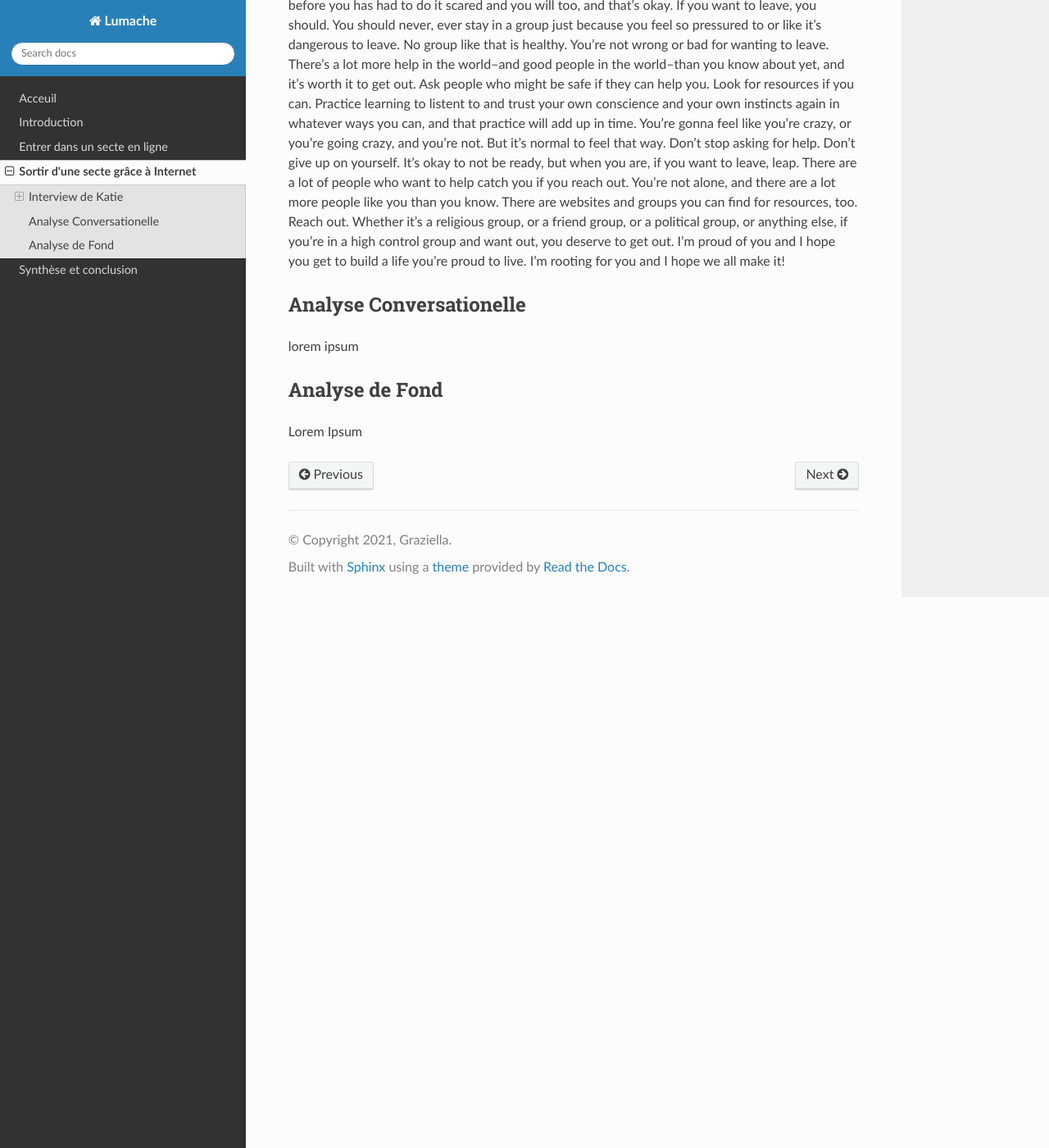
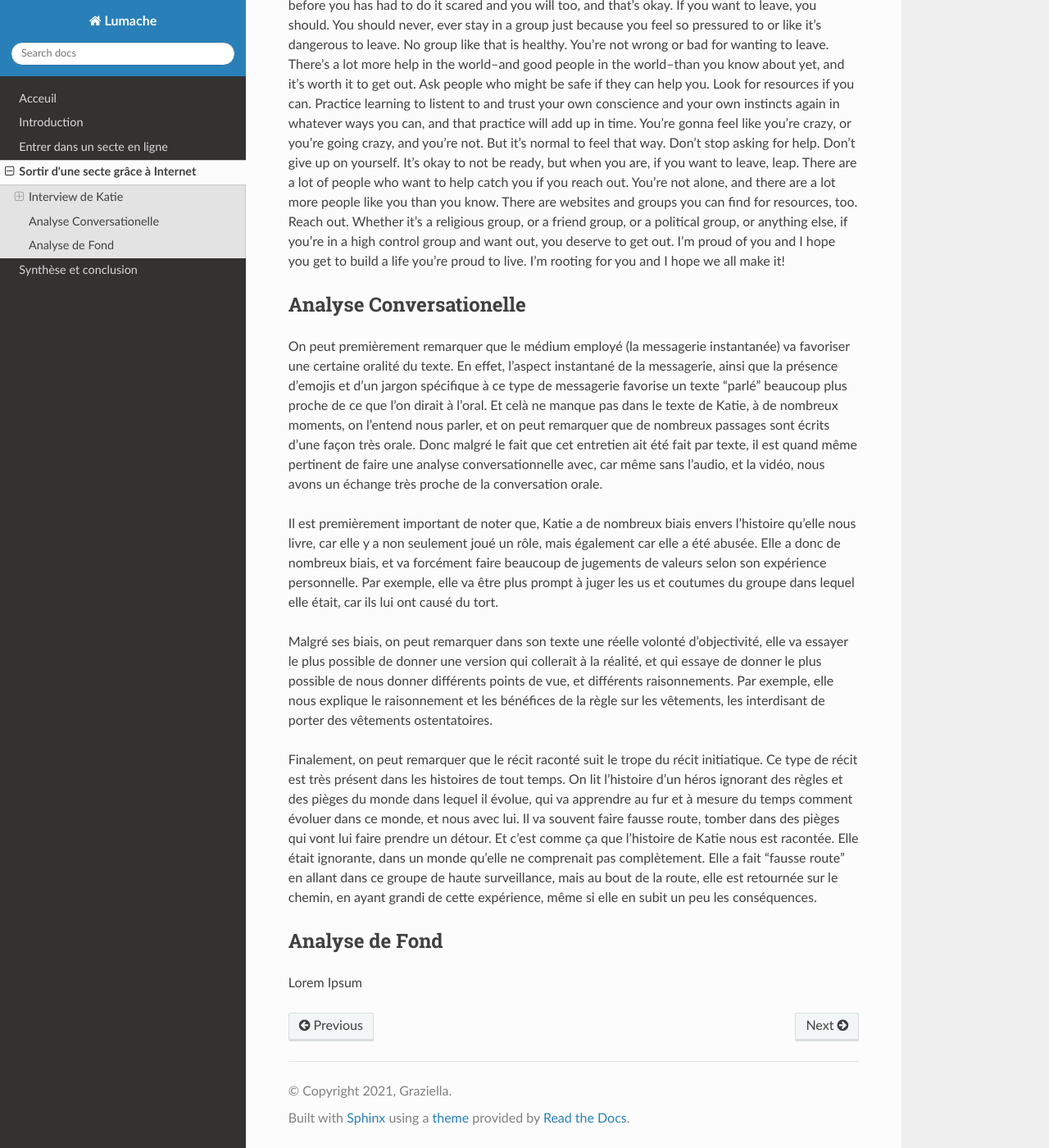
Before and after one commit to iceknith/SC23-quoicousectaire-website, a Sphinx documentation site: the page built from docs/source/katie.rst, in a window 1280 px wide and 1400 px high, scrolled down 5269 px. Shown: the whole window at 82% size. Built offline with Sphinx 7.4.7 and the Read the Docs theme 3.1.0, drawn with Linux system fonts in a browser that asks for light colours.

Commit message:
Katie analyse conversationelle

```diff
--- a/docs/source/katie.rst
+++ b/docs/source/katie.rst
@@ -98,7 +98,17 @@ There are websites and groups you can find for resources, too. Reach out. Whethe
 Analyse Conversationelle
 ------------------------
 
-lorem ipsum
+On peut premièrement remarquer que le médium employé (la messagerie instantanée) va favoriser une certaine oralité du texte.
+En effet, l’aspect instantané de la messagerie, ainsi que la présence d’emojis et d’un jargon spécifique à ce type de messagerie favorise un texte “parlé” beaucoup plus proche de ce que l’on dirait à l’oral. Et celà ne manque pas dans le texte de Katie, à de nombreux moments, on l’entend nous parler, et on peut remarquer que de nombreux passages sont écrits d’une façon très orale.
+Donc malgré le fait que cet entretien ait été fait par texte, il est quand même pertinent de faire une analyse conversationnelle avec, car même sans l’audio, et la vidéo, nous avons un échange très proche de la conversation orale.
+
+Il est premièrement important de noter que, Katie a de nombreux biais envers l’histoire qu’elle nous livre, car elle y a non seulement joué un rôle, mais également car elle a été abusée. Elle a donc de nombreux biais, et va forcément faire beaucoup de jugements de valeurs selon son expérience personnelle. Par exemple, elle va être plus prompt à juger les us et coutumes du groupe dans lequel elle était, car ils lui ont causé du tort.
+
+Malgré ses biais, on peut remarquer dans son texte une réelle volonté d’objectivité, elle va essayer le plus possible de donner une version qui collerait à la réalité, et qui essaye de donner le plus possible de nous donner différents points de vue, et différents raisonnements. Par exemple, elle nous explique le raisonnement et les bénéfices de la règle sur les vêtements, les interdisant de porter des vêtements ostentatoires.
+
+Finalement, on peut remarquer que le récit raconté suit le trope du récit initiatique. Ce type de récit est très présent dans les histoires de tout temps. On lit l’histoire d’un héros ignorant des règles et des pièges du monde dans lequel il évolue, qui va apprendre au fur et à mesure du temps comment évoluer dans ce monde, et nous avec lui. Il va souvent faire fausse route, tomber dans des pièges qui vont lui faire prendre un détour.
+Et c’est comme ça que l’histoire de Katie nous est racontée. Elle était ignorante, dans un monde qu’elle ne comprenait pas complètement. Elle a fait “fausse route” en allant dans ce groupe de haute surveillance, mais au bout de la route, elle est retournée sur le chemin, en ayant grandi de cette expérience, même si elle en subit un peu les conséquences.
+
 
 
 .. _analyse_de_fond_katie:
```
